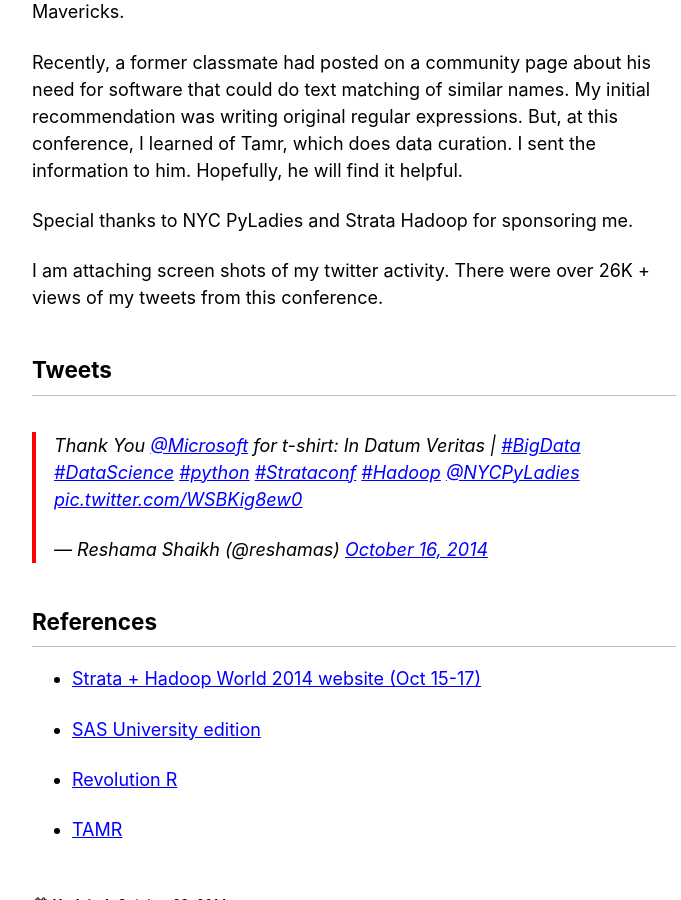
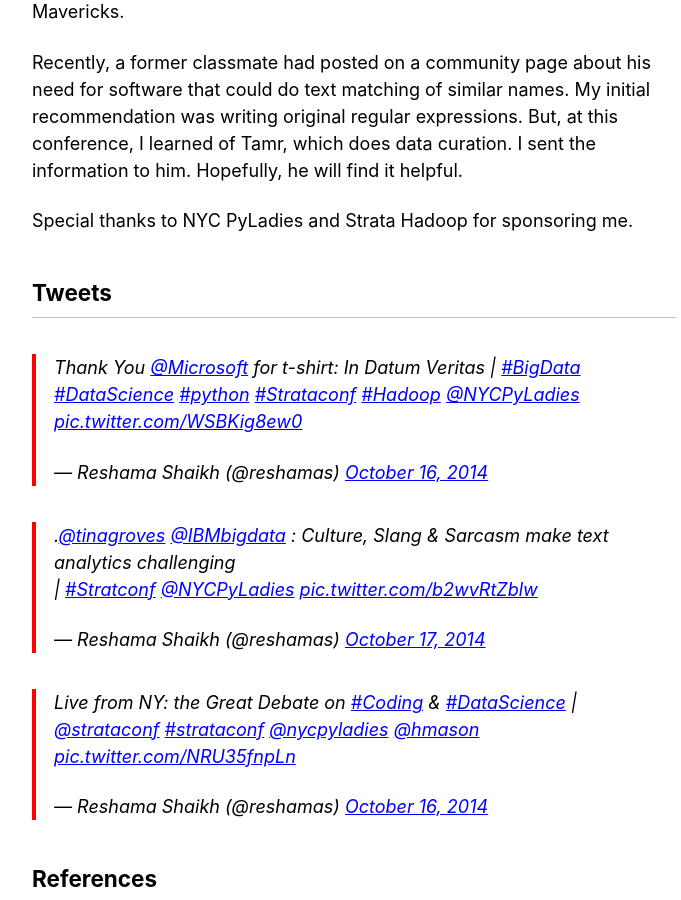
Before and after one commit to reshamas/reshamas.github.io, a Jekyll site: the page built from _posts/2014-10-23-strata-hadoop-world-conference.md, in a window 1280 px wide and 900 px high, scrolled down 1663 px. Shown: the whole window, without its empty margins (286-967 px from the left). Built offline with Jekyll 4.4.1, drawn with Linux system fonts in a browser that asks for light colours; comment, search, counter and statistics services are not loaded.

Commit message:
Update 2014-10-23-strata-hadoop-world-conference.md

```diff
--- a/_posts/2014-10-23-strata-hadoop-world-conference.md
+++ b/_posts/2014-10-23-strata-hadoop-world-conference.md
@@ -24,12 +24,15 @@
 
 Special thanks to NYC PyLadies and Strata Hadoop for sponsoring me.
 
-I am attaching screen shots of my twitter activity.  There were over 26K + views of my tweets from this conference.
-
 ## Tweets
 <blockquote class="twitter-tweet" data-lang="en"><p lang="en" dir="ltr">Thank You <a href="https://twitter.com/Microsoft?ref_src=twsrc%5Etfw">@Microsoft</a> for t-shirt: In Datum Veritas | <a href="https://twitter.com/hashtag/BigData?src=hash&amp;ref_src=twsrc%5Etfw">#BigData</a> <a href="https://twitter.com/hashtag/DataScience?src=hash&amp;ref_src=twsrc%5Etfw">#DataScience</a> <a href="https://twitter.com/hashtag/python?src=hash&amp;ref_src=twsrc%5Etfw">#python</a> <a href="https://twitter.com/hashtag/Strataconf?src=hash&amp;ref_src=twsrc%5Etfw">#Strataconf</a> <a href="https://twitter.com/hashtag/Hadoop?src=hash&amp;ref_src=twsrc%5Etfw">#Hadoop</a> <a href="https://twitter.com/NYCPyLadies?ref_src=twsrc%5Etfw">@NYCPyLadies</a> <a href="http://t.co/WSBKig8ew0">pic.twitter.com/WSBKig8ew0</a></p>&mdash; Reshama Shaikh (@reshamas) <a href="https://twitter.com/reshamas/status/522864129296449536?ref_src=twsrc%5Etfw">October 16, 2014</a></blockquote>
 <script async src="https://platform.twitter.com/widgets.js" charset="utf-8"></script>
 
+<blockquote class="twitter-tweet" data-lang="en"><p lang="en" dir="ltr">.<a href="https://twitter.com/tinagroves?ref_src=twsrc%5Etfw">@tinagroves</a> <a href="https://twitter.com/IBMBigData?ref_src=twsrc%5Etfw">@IBMbigdata</a> : Culture, Slang &amp; Sarcasm make text analytics challenging    <br>| <a href="https://twitter.com/hashtag/Stratconf?src=hash&amp;ref_src=twsrc%5Etfw">#Stratconf</a> <a href="https://twitter.com/NYCPyLadies?ref_src=twsrc%5Etfw">@NYCPyLadies</a> <a href="http://t.co/b2wvRtZblw">pic.twitter.com/b2wvRtZblw</a></p>&mdash; Reshama Shaikh (@reshamas) <a href="https://twitter.com/reshamas/status/523139999567314944?ref_src=twsrc%5Etfw">October 17, 2014</a></blockquote>
+<script async src="https://platform.twitter.com/widgets.js" charset="utf-8"></script>
+
+<blockquote class="twitter-tweet" data-lang="en"><p lang="en" dir="ltr">Live from NY: the Great Debate on <a href="https://twitter.com/hashtag/Coding?src=hash&amp;ref_src=twsrc%5Etfw">#Coding</a> &amp; <a href="https://twitter.com/hashtag/DataScience?src=hash&amp;ref_src=twsrc%5Etfw">#DataScience</a> | <a href="https://twitter.com/strataconf?ref_src=twsrc%5Etfw">@strataconf</a> <a href="https://twitter.com/hashtag/strataconf?src=hash&amp;ref_src=twsrc%5Etfw">#strataconf</a> <a href="https://twitter.com/NYCPyLadies?ref_src=twsrc%5Etfw">@nycpyladies</a> <a href="https://twitter.com/hmason?ref_src=twsrc%5Etfw">@hmason</a> <a href="http://t.co/NRU35fnpLn">pic.twitter.com/NRU35fnpLn</a></p>&mdash; Reshama Shaikh (@reshamas) <a href="https://twitter.com/reshamas/status/522787246122889216?ref_src=twsrc%5Etfw">October 16, 2014</a></blockquote>
+<script async src="https://platform.twitter.com/widgets.js" charset="utf-8"></script>
 
 ## References
 
```
